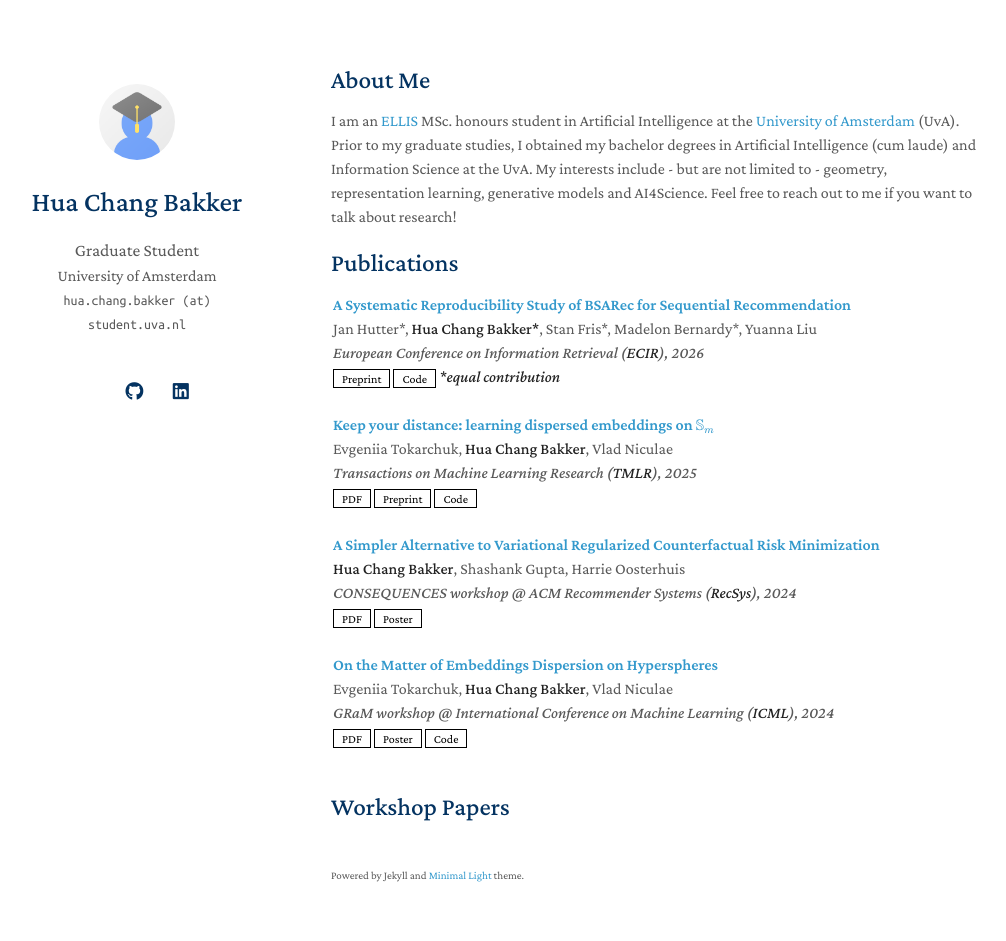
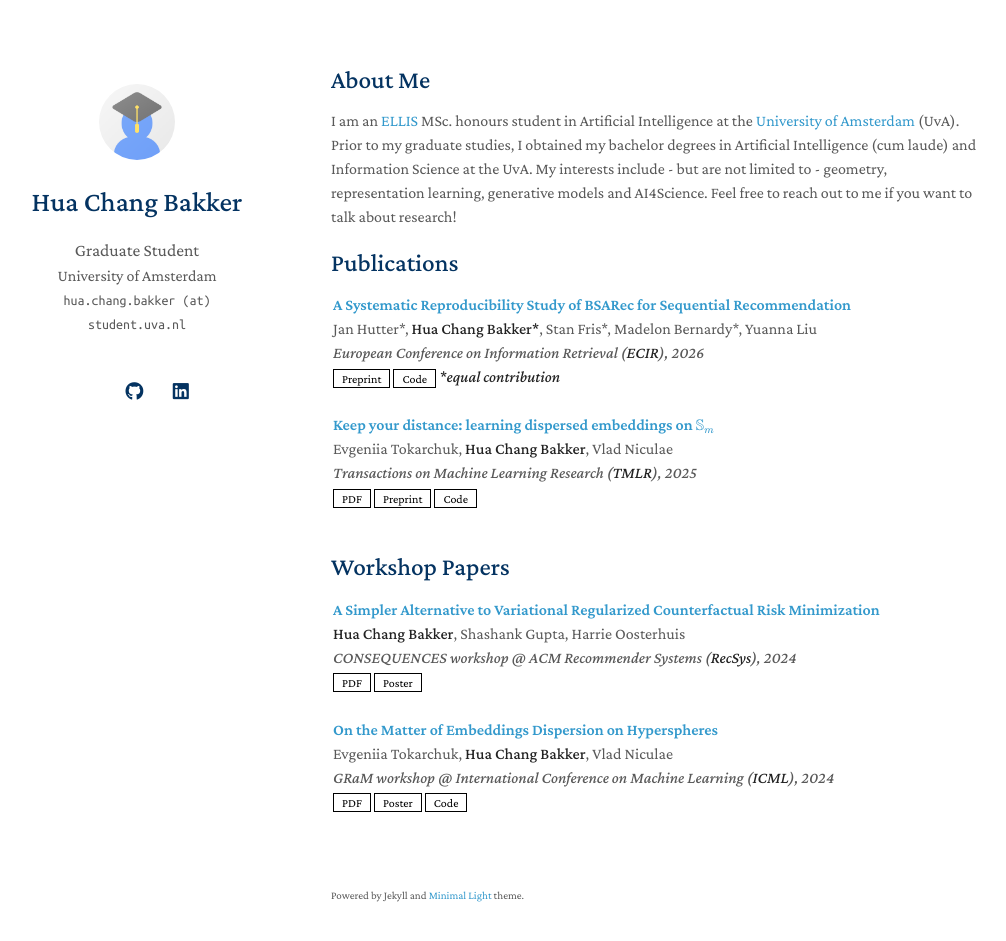
Before and after one commit to huachangb/huachangb.github.io, a Jekyll site: the page built from index.md, in a window 1280 px wide and 976 px high. Shown: the top 941 px of the window, without its empty margins (139-1145 px from the left). Built offline with Jekyll 4.4.1, drawn with Linux system fonts in a browser that asks for light colours; a style sheet for code colours, icons or effects is not loaded; part of the change alters nothing that is shown.

```diff
--- a/_data/publications.yml
+++ b/_data/publications.yml
@@ -18,6 +18,8 @@ main:
     preprint: https://arxiv.org/abs/2502.08231
     code: https://github.com/ltl-uva/ledoh-torch
 
+workshop:
+
   - title: "A Simpler Alternative to Variational Regularized Counterfactual Risk Minimization"
     authors: <strong>Hua Chang Bakker</strong>, Shashank Gupta, Harrie Oosterhuis
     conference_short: RecSys
@@ -37,7 +39,6 @@ main:
     poster: https://icml.cc/media/PosterPDFs/ICML%202024/38896.png?t=1721478723.3563519
     code: https://github.com/ltl-uva/ledoh-torch
 
-
 # preprint:
 
 #   - title: "Keep your distance: learning dispersed embeddings on \\(\\mathbb{S}_m\\)"
```
